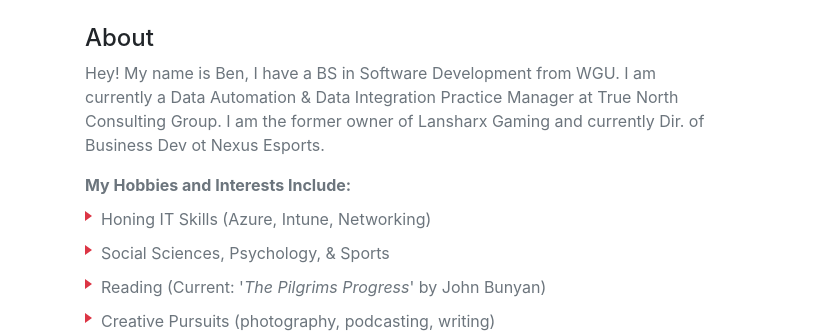
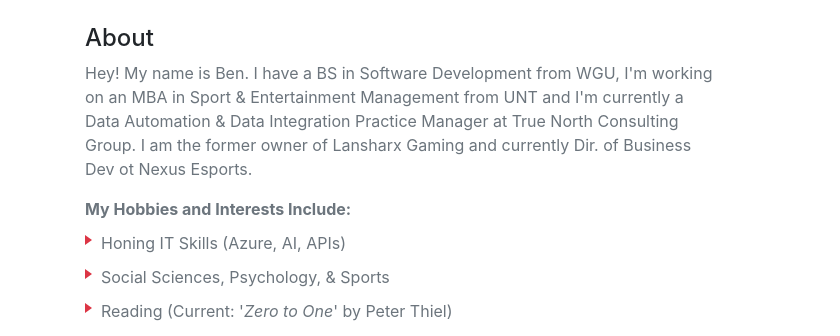
Before and after one commit to BenjaminBruton/portfolio, a website: page index.html in a window 1280 px wide. Both pictures are taken after a click on the button "Toggle navigation". Shown: the top 336 px of the page, 0-840 px from the left. Drawn offline with Linux system fonts and the light colour scheme.

Commit message:
Update index.html

```diff
--- a/index.html
+++ b/index.html
@@ -117,13 +117,13 @@ xmlns:fb="http://ogp.me/ns/fb#">
                 <div class="row">
                     <div class="col-sm-8 col-md-7 py-4">
                         <h4>About</h4>
-                        <p class="text-muted">Hey! My name is Ben, I have a BS in Software Development from WGU. I am currently a Data Automation & Data Integration Practice Manager at True North Consulting Group. I am the former owner of Lansharx Gaming and currently Dir. of Business Dev ot Nexus Esports.
+                        <p class="text-muted">Hey! My name is Ben. I have a BS in Software Development from WGU, I'm working on an MBA in Sport & Entertainment Management from UNT and I'm currently a Data Automation & Data Integration Practice Manager at True North Consulting Group. I am the former owner of Lansharx Gaming and currently Dir. of Business Dev ot Nexus Esports.
                         </p>
                         <p class="text-muted" style="margin-bottom: 0px"><strong>My Hobbies and Interests Include:</strong></p>
                         <ul class="arrowul text-muted" style="margin-top: 0px">
-                            <li id="liArrow29" class="liArrow waggle">Honing IT Skills (Azure, Intune, Networking)</li>
+                            <li id="liArrow29" class="liArrow waggle">Honing IT Skills (Azure, AI, APIs)</li>
                             <li id="liArrow30" class="liArrow waggle">Social Sciences, Psychology, & Sports</li>
-                            <li id="liArrow31" class="liArrow waggle">Reading (Current: '<em>The Pilgrims Progress</em>' by John Bunyan)</li>
+                            <li id="liArrow31" class="liArrow waggle">Reading (Current: '<em>Zero to One</em>' by Peter Thiel)</li>
                             <li id="liArrow32" class="liArrow waggle">Creative Pursuits (photography, podcasting, writing)</li>
                             <li id="liArrow33" class="liArrow waggle">Philosophy (Stoicism is my jam)</li>
                             <li id="liArrow34" class="liArrow waggle">Coaching my sons youth soccer team!</li>
```
